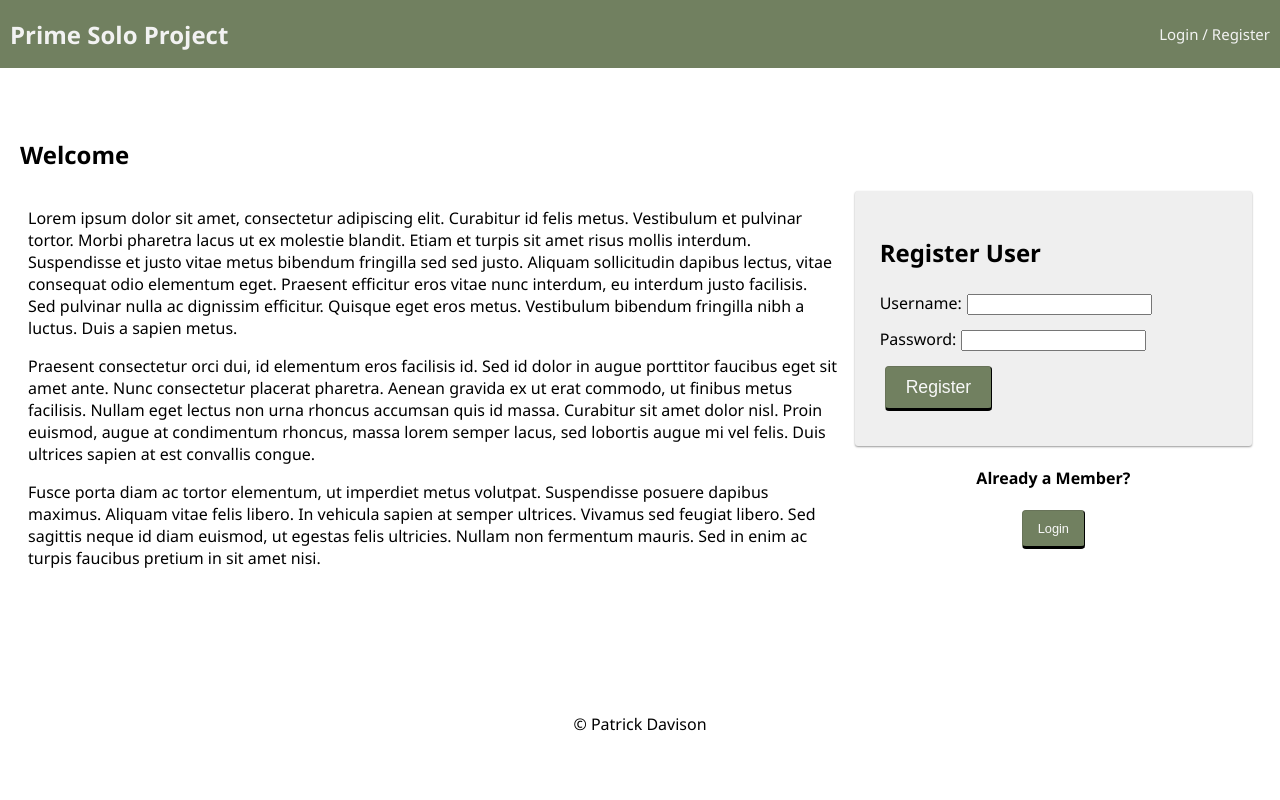
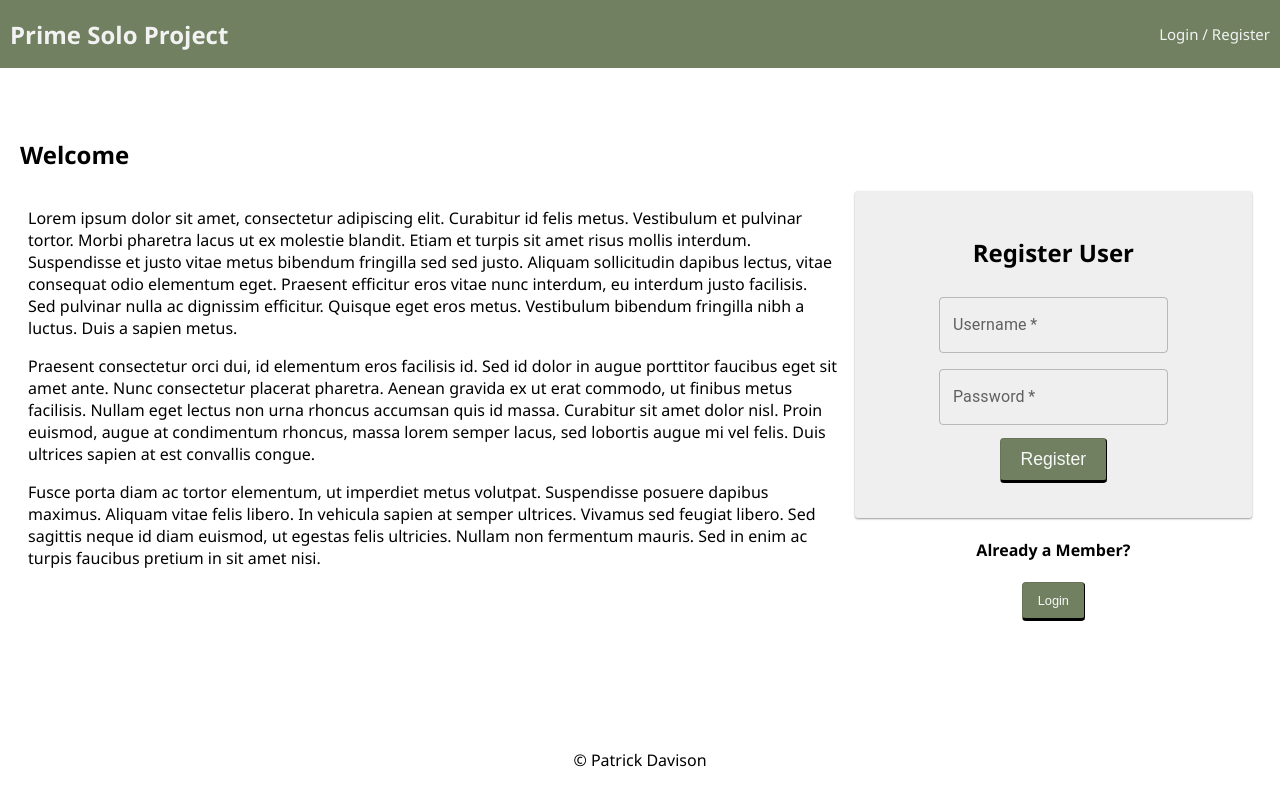
Before and after one commit to padavi804/pack-paddle, a React (Vite) app: page /meallist/1#/home in a window 1280 px wide. Built offline with nearby package versions, Linux system fonts and the light colour scheme; no server answers.

Commit message:
mui to log in and registration

```diff
--- a/package.json
+++ b/package.json
@@ -8,7 +8,7 @@
   "dependencies": {
     "@emotion/react": "^11.13.0",
     "@emotion/styled": "^11.13.0",
-    "@mui/material": "^5.16.6",
+    "@mui/material": "^5.16.7",
     "@mui/styled-engine-sc": "^6.0.0-alpha.18",
     "axios": "^1.6.8",
     "bcryptjs": "^2.4.3",
--- /dev/null
+++ b/src/components/LoginForm/LoginForm.css
@@ -0,0 +1,3 @@
+.formPanel {
+text-align: center;
+}
--- a/src/components/LoginForm/LoginForm.jsx
+++ b/src/components/LoginForm/LoginForm.jsx
@@ -1,6 +1,9 @@
 import React, { useState } from 'react';
 import { useDispatch } from 'react-redux';
 import {useSelector} from 'react-redux';
+import Box from '@mui/material/Box';
+import TextField from '@mui/material/TextField';
+import './LoginForm.css';
 
 function LoginForm() {
   const [username, setUsername] = useState('');
@@ -25,26 +28,65 @@ function LoginForm() {
   }; // end login
 
   return (
-    <form className="formPanel" onSubmit={login}>
+    <div className="wholeForm">
+        <form className="formPanel" onSubmit={login}>
       <h2>Login</h2>
       {errors.loginMessage && (
         <h3 className="alert" role="alert">
           {errors.loginMessage}
         </h3>
       )}
+
+<Box
+      component="form"
+      sx={{
+        '& .MuiTextField-root': { m: 1, width: '25ch' },
+      }}
+      noValidate
+      autoComplete="off"
+    >
       <div>
+        <TextField
+          required
+          id="outlined-required"
+          label="Username"
+          placeholder="Username"
+          value={username}
+          onChange={(event) => setUsername(event.target.value)}
+        /> </div></Box>
+<Box
+      component="form"
+      sx={{
+        '& .MuiTextField-root': { m: 1, width: '25ch' },
+      }}
+      noValidate
+      autoComplete="off"
+    >
+      <div>
+        <TextField
+          required
+          id="outlined-password-input"
+          label="Password"
+          placeholder="Password"
+          type="password"
+          value={password}
+          onChange={(event) => setPassword(event.target.value)}
+        /> </div></Box>
+
+      {/* <div>
+
         <label htmlFor="username">
           Username:
           <input
             type="text"
             name="username"
             required
-            value={username}
-            onChange={(event) => setUsername(event.target.value)}
+
+
           />
         </label>
-      </div>
-      <div>
+      </div> */}
+      {/* <div>
         <label htmlFor="password">
           Password:
           <input
@@ -55,11 +97,12 @@ function LoginForm() {
             onChange={(event) => setPassword(event.target.value)}
           />
         </label>
-      </div>
+      </div> */}
       <div>
         <input className="btn" type="submit" name="submit" value="Log In" />
       </div>
     </form>
+    </div>
   );
 }
 
--- /dev/null
+++ b/src/components/RegisterForm/RegisterForm.css
@@ -0,0 +1,3 @@
+.formPanel {
+    text-align: center;
+    }
--- a/src/components/RegisterForm/RegisterForm.jsx
+++ b/src/components/RegisterForm/RegisterForm.jsx
@@ -1,5 +1,8 @@
 import React, { useState } from 'react';
 import { useDispatch, useSelector } from 'react-redux';
+import Box from '@mui/material/Box';
+import TextField from '@mui/material/TextField';
+import './RegisterForm.css'
 
 function RegisterForm() {
   const [username, setUsername] = useState('');
@@ -28,7 +31,24 @@ function RegisterForm() {
         </h3>
       )}
       <div>
-        <label htmlFor="username">
+      <Box
+      component="form"
+      sx={{
+        '& .MuiTextField-root': { m: 1, width: '25ch' },
+      }}
+      noValidate
+      autoComplete="off"
+    >
+      <div>
+        <TextField
+          required
+          id="outlined-required"
+          label="Username"
+          placeholder="Username"
+          value={username}
+          onChange={(event) => setUsername(event.target.value)}
+        /> </div></Box></div>
+        {/* <label htmlFor="username">
           Username:
           <input
             type="text"
@@ -37,10 +57,28 @@ function RegisterForm() {
             required
             onChange={(event) => setUsername(event.target.value)}
           />
-        </label>
-      </div>
+        </label> */}
+
       <div>
-        <label htmlFor="password">
+      <Box
+      component="form"
+      sx={{
+        '& .MuiTextField-root': { m: 1, width: '25ch' },
+      }}
+      noValidate
+      autoComplete="off"
+    >
+      <div>
+        <TextField
+          required
+          id="outlined-password-input"
+          label="Password"
+          placeholder="Password"
+          type="password"
+          value={password}
+          onChange={(event) => setPassword(event.target.value)}
+        /> </div></Box>
+        {/* <label htmlFor="password">
           Password:
           <input
             type="password"
@@ -49,7 +87,7 @@ function RegisterForm() {
             required
             onChange={(event) => setPassword(event.target.value)}
           />
-        </label>
+        </label> */}
       </div>
       <div>
         <input className="btn" type="submit" name="submit" value="Register" />
--- a/src/components/UserPage/UserPage.jsx
+++ b/src/components/UserPage/UserPage.jsx
@@ -13,7 +13,7 @@ function UserPage() {
     <div className="container">
       <h2>Welcome, {user.username}!</h2>
       <p>Your ID is: {user.id}</p>
-      <LogOutButton className="btn" />
+      {/* <LogOutButton className="btn" /> */}
       <button
           type="button"
           onClick={() => {
```
